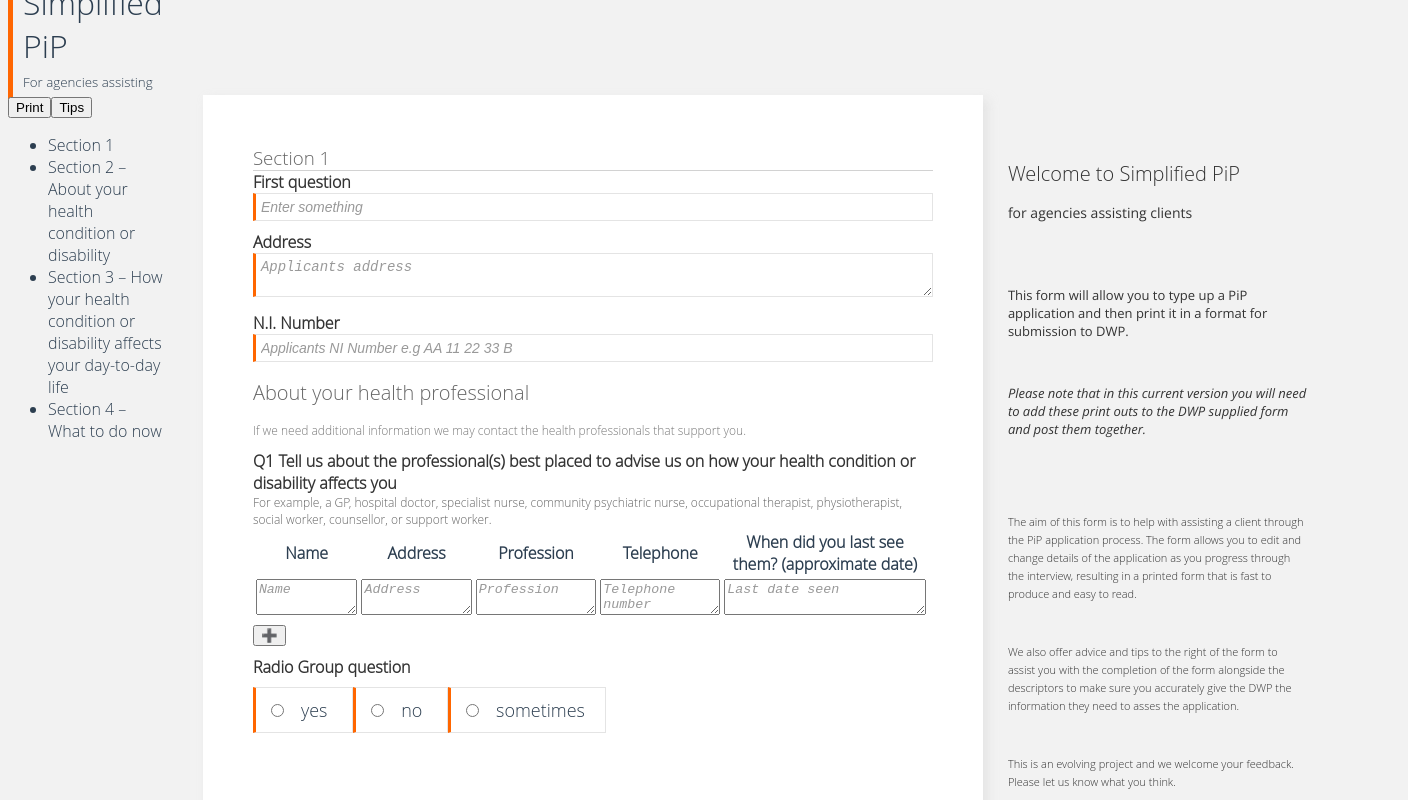
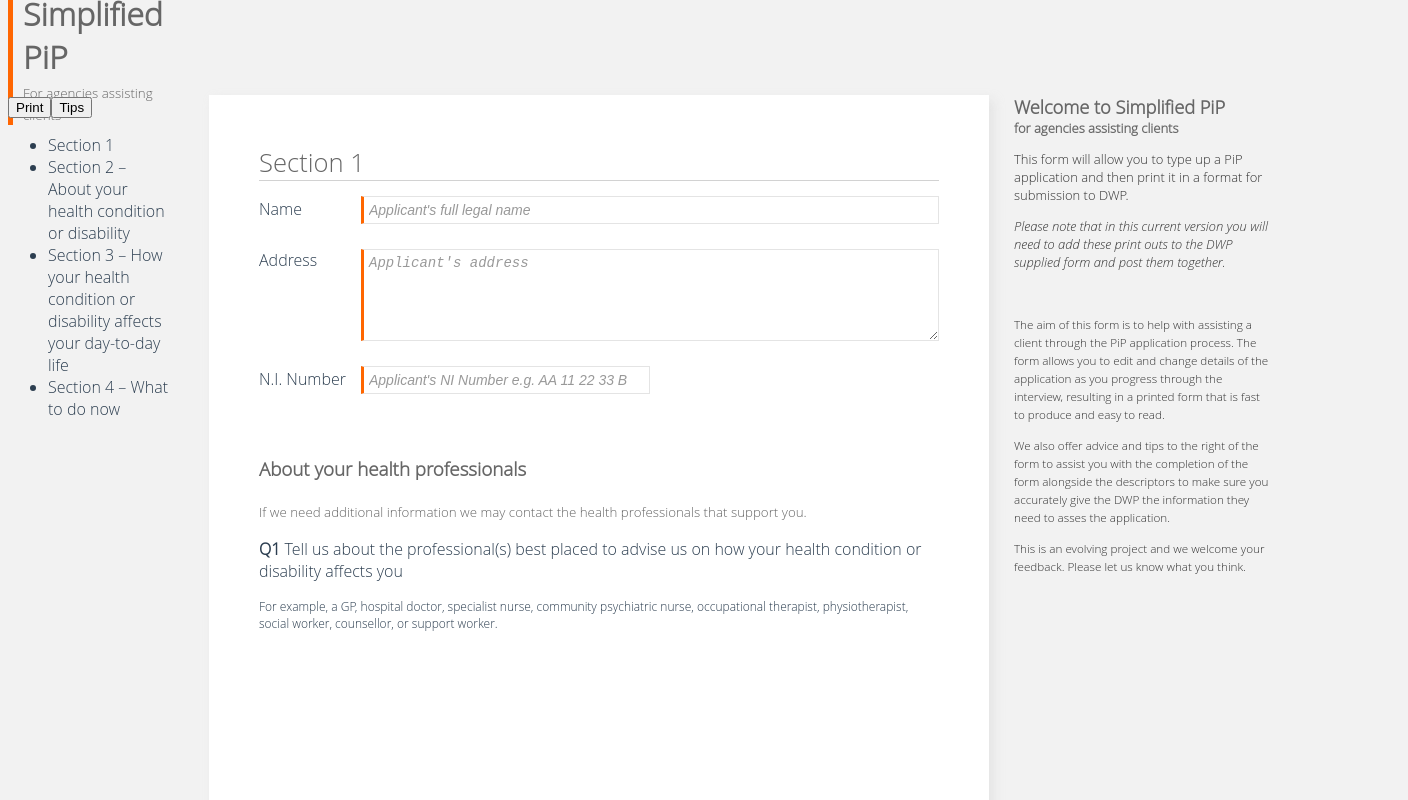
Before and after one commit to AccessToJusticeUK/simplified-pip, a Vue app: page / in a window 1280 px wide. Shown: the top 800 px of the page, 1408 px wide, since content can reach past the window. Built offline with nearby package versions, Linux system fonts and the light colour scheme.

Commit message:
Refactor styling and page model to use slots and a semantic layout

```diff
--- a/src/App.vue
+++ b/src/App.vue
@@ -2,22 +2,25 @@
   <div id="app">
     <SideNav />
     <form id="content">
-        <div v-for="page in pages" v-bind:key="page.pageNum">
+        <!-- <div v-for="page in pages" v-bind:key="page.pageNum">
           <Page :pageNumber="page.pageNum" :model="page" />
-        </div>
+        </div> -->
+        <Page1 />
     </form>
   </div>
 </template>
 
 <script>
 import SideNav from './components/SideNav.vue'
-import Page from './components/Page.vue'
+// import Page from './components/Page.vue'
+import Page1 from './pages/Page1.vue'
 
 export default {
   name: 'app',
   components: {
     SideNav,
-    Page
+    // Page,
+    Page1
   },
   data: function () {
     return {
@@ -286,15 +289,15 @@
 <style lang="scss">
 @import url("https://fonts.googleapis.com/css?family=Open+Sans:300,400,400i,700");
 
-h1 {
-  margin-top: 0;
-  margin-bottom: 0;
-  font-weight: normal;
-}
+$grey-colour: rgb(102, 102, 102);
 
 body {
   background-color: rgba(242, 242, 242, 1);
   margin-top: 0;
+}
+
+header {
+  color: $grey-colour;
 }
 
 input, textarea {
@@ -320,8 +323,21 @@
     line-height: 22px;
   }
 
-  .question.single-line input[type="text"] {
-    width: 100%;
+  @mixin form-spacing {
+    margin: 12.5px 0;
+  }
+
+  label {
+    display: inline-block;
+    width: 15%;
+    @include form-spacing();
+  }
+
+  @mixin form-elements {
+    @include form-spacing();
+
+    width: 85%;
+    display: inline-block;
     padding: 5px;
     font-size: 14px;
     color: #333;
@@ -335,23 +351,21 @@
     border-right-color: #e4e4e4;
     border-bottom-width: 1px;
     border-bottom-color: #e4e4e4;
+    outline: none;
   }
 
-  .question.multi-line textarea {
-    width: 100%;
-    padding: 5px;
-    font-size: 14px;
-    color: #333;
-    font-weight: 400;
-    border-style: solid;
-    border-left-width: 3px;
-    border-left-color: #ff6600;
-    border-top-width: 1px;
-    border-top-color: #e4e4e4;
-    border-right-width: 1px;
-    border-right-color: #e4e4e4;
-    border-bottom-width: 1px;
-    border-bottom-color: #e4e4e4;
+  input[type="text"] {
+    @include form-elements();
+
+    &.half {
+      width: 42.5%;
+    }
+  }
+
+  textarea {
+    @include form-elements();
+    vertical-align: top;
+    resize: vertical;
   }
 
   ::placeholder {
--- /dev/null
+++ b/src/components/Divider.vue
@@ -0,0 +1,21 @@
+<template>
+  <header>
+    <h3 v-if="title">{{ title }}</h3>
+    <small v-if="description">{{ description }}</small>
+  </header>
+</template>
+
+<script>
+export default {
+  props: {
+    title: String,
+    description: String
+  }
+}
+</script>
+
+<style lang="scss" scoped>
+  header {
+    margin-top: 50px;
+  }
+</style>
--- a/src/components/Page.vue
+++ b/src/components/Page.vue
@@ -2,17 +2,20 @@
   <article>
     <section>
         <header>
-            <h1 v-if="model.title">{{model.title}}</h1>
-            <small v-if="model.description">{{ model.description }}</small>
+            <h2 v-if="title">{{ title }}</h2>
+            <small v-if="description">{{ description }}</small>
         </header>
         <div class="form">
-            <Questions :items="model.questions" />
+          <slot>This page has no content</slot>
+            <!-- <Questions :items="model.questions" /> -->
         </div>
         <footer>
             {{ pageNumber }}
         </footer>
     </section>
-    <aside v-if="model.guidance" v-html="model.guidance" />
+    <aside>
+      <slot name="guidance" />
+    </aside>
   </article>
 </template>
 
@@ -20,9 +23,10 @@
 import Questions from './Questions.vue'
 
 export default {
-  name: 'Section',
+  name: 'Page',
   props: {
-    model: Object,
+    title: String,
+    description: String,
     pageNumber: Number
   },
   components: {
@@ -32,11 +36,16 @@
 </script>
 
 <style scoped lang="scss">
-$grey-colour: rgb(102, 102, 102);
+
 $border-colour: rgb(210, 210, 210);
-
 $section-padding: 50px;
 $section-margin-bottom: 37px;
+
+@mixin heading-normaliser {
+  margin-top: 0;
+  margin-bottom: 2px;
+  font-weight: normal;
+}
 
 article {
   display: flex;
@@ -60,12 +69,18 @@
   page-break-inside: avoid;
   page-break-after: always;
 
-  & > header {
-    color: $grey-colour;
+  h1 {
+    @include heading-normaliser();
+    font-size: 2em;
+  }
 
-    & > h1 {
-      border-bottom: 1px solid $border-colour;
-    }
+  h2, h3 {
+    @include heading-normaliser();
+    border-bottom: 1px solid $border-colour;
+  }
+
+  h2 {
+    font-size: 1.6em;
   }
 
   footer {
@@ -76,13 +91,28 @@
 }
 
 aside {
-  width: 300px;
-  margin-top: 50px;
+  width: 258px;
   margin-left: 25px;
   margin-bottom: calc($section-margin-bottom + $section-padding);
 
-  font-size: 14px;
-  font-weight: 300;
+  font-size: 13px;
+  font-weight: 400;
   color: #333;
+
+  header {
+    h1, h2 {
+      margin: 0;
+    }
+    h1 {
+      font-size: 1.4em;
+    }
+    h2 {
+      font-size: 1em;
+    }
+  }
+
+  small {
+    font-size: 0.9em;
+  }
 }
 </style>
--- /dev/null
+++ b/src/components/Question.vue
@@ -0,0 +1,30 @@
+<template>
+  <div>
+    <p>
+      <strong>{{ 'Q' + number }}&nbsp;</strong>
+      <span>{{ text }}</span>
+    </p>
+    <p>
+      <small v-if="description">{{ description }}</small>
+    </p>
+  </div>
+</template>
+
+<script>
+
+export default {
+  name: 'Question',
+  props: {
+    number: String,
+    text: String,
+    description: String
+  }
+}
+</script>
+
+<style lang="scss" scoped>
+  small {
+    display: block;
+    font-size: 12px;
+  }
+</style>
--- /dev/null
+++ b/src/pages/Page1.vue
@@ -0,0 +1,64 @@
+<template>
+    <Page page-number="1" title="Section 1">
+        <label for="name">Name</label>
+        <input type="text" placeholder="Applicant's full legal name" id="name" name="name" />
+
+        <label for="address">Address</label>
+        <textarea id="address" name="address" placeholder="Applicant's address" rows="5"></textarea>
+
+        <label for="ni-number">N.I. Number</label>
+        <input type="text" placeholder="Applicant's NI Number e.g. AA 11 22 33 B" id="ni-number" name="ni-number" class="half" />
+
+        <Divider title="About your health professionals"
+                 description="If we need additional information we may contact the health professionals that support you." />
+
+        <Question number="1" text="Tell us about the professional(s) best placed to advise us on how your health condition or disability affects you"
+                  description="For example, a GP, hospital doctor, specialist nurse, community psychiatric nurse, occupational therapist, physiotherapist, social worker, counsellor, or support worker." />
+
+        <template slot="guidance">
+            <div>
+                <header>
+                    <h1>Welcome to Simplified PiP</h1>
+                    <h2>for agencies assisting clients</h2>
+                </header>
+                <p>
+                    This form will allow you to type up a PiP application and then print it in a format for submission to DWP.
+                </p>
+                <p>
+                    <em>Please note that in this current version you will need to add these print outs to the DWP supplied form and post them together.</em>
+                </p>
+                <p>&nbsp;</p>
+                <p>
+                    <small>
+                        The aim of this form is to help with assisting a client through the PiP application process.
+                        The form allows you to edit and change details of the application as you progress through the interview,
+                        resulting in a printed form that is fast to produce and easy to read.
+                    </small>
+                </p>
+                <p>
+                    <small>
+                        We also offer advice and tips to the right of the form to assist you with the completion of the form
+                        alongside the descriptors to make sure you accurately give the DWP the information they need to asses the application.
+                    </small>
+                </p>
+                <p>
+                    <small>This is an evolving project and we welcome your feedback. Please let us know what you think.</small>
+                </p>
+            </div>
+        </template>
+    </Page>
+</template>
+
+<script>
+import Page from '../components/Page.vue'
+import Question from '../components/Question.vue'
+import Divider from '../components/Divider.vue'
+
+export default {
+  components: {
+    Page,
+    Question,
+    Divider
+  }
+}
+</script>
```
